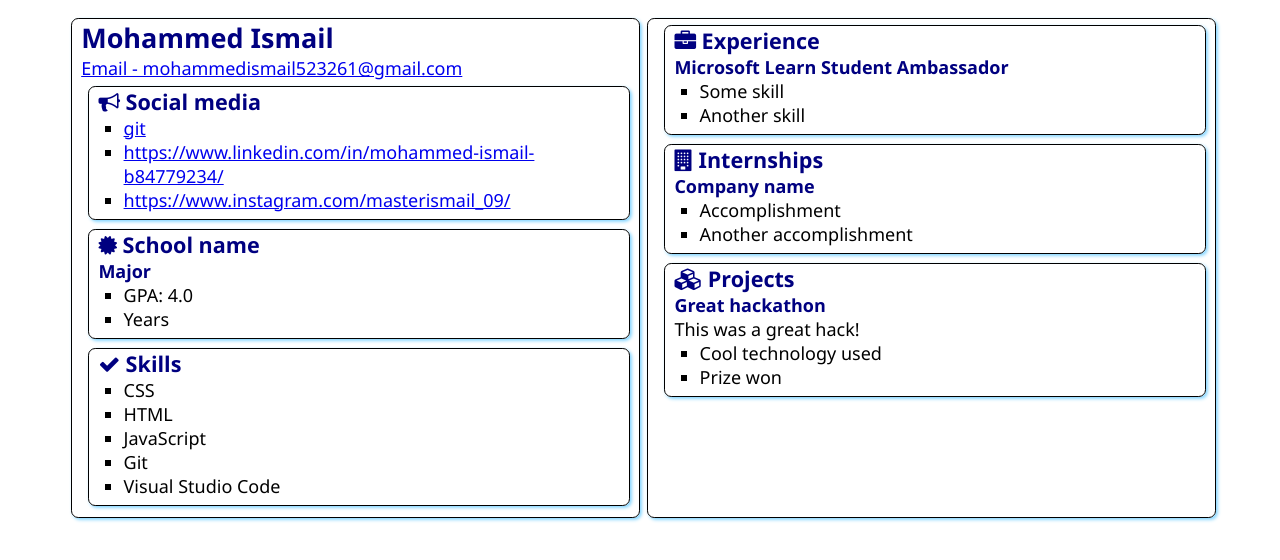
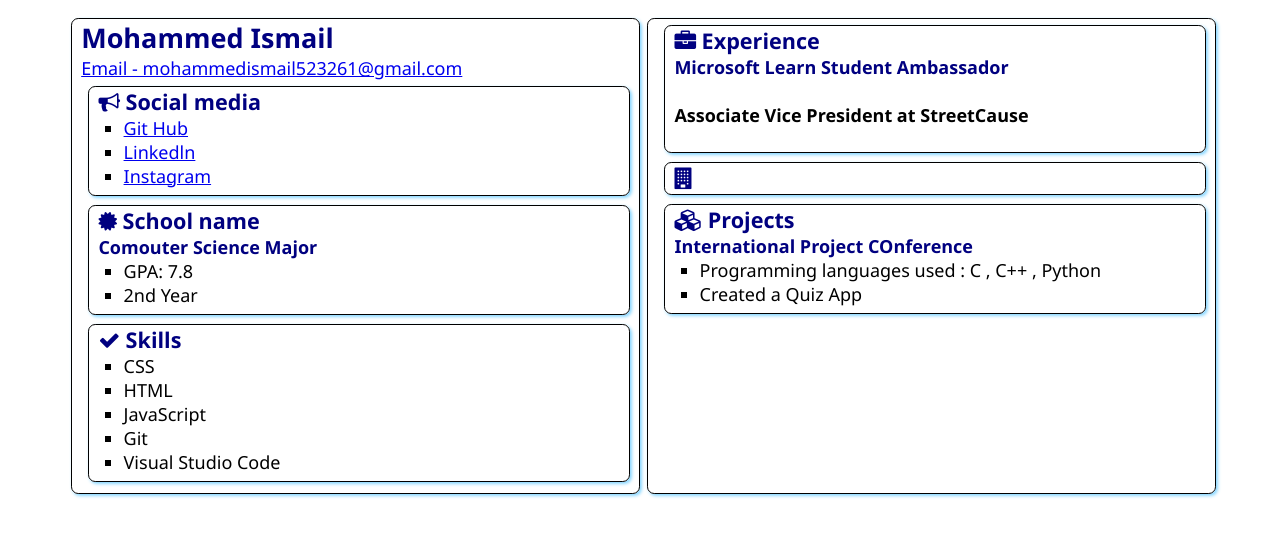
Before and after one commit to masterismail/SATechnicalOnboarding, a plain HTML site: page src/index.html in a window 1280 px wide. Drawn offline with Linux system fonts and the light colour scheme.

Commit message:
Update index.html

```diff
--- a/src/index.html
+++ b/src/index.html
@@ -21,9 +21,9 @@
                     Social media
                 </h2>
                 <ul>
-                    <li><a href="https://github.com/masterismail">git</a></li>
-                    <li><a href="https://linkedin.com/in/<handle>">https://www.linkedin.com/in/mohammed-ismail-b84779234/</a></li>
-                    <li><a href="https://instagram<handle>">https://www.instagram.com/masterismail_09/</a></li>
+                    <li><a href="https://github.com/masterismail">Git Hub</a></li>
+                    <li><a href="https://www.linkedin.com/in/mohammed-ismail-b84779234/">Linkedln</a></li>
+                    <li><a href="https://www.instagram.com/masterismail_09/">Instagram</a></li>
                 </ul>
             </section>
 
@@ -33,10 +33,10 @@
                         <i class="fa fa-certificate" aria-hidden="true"></i>
                         School name
                     </h2>
-                    <h3>Major</h3>
+                    <h3>Comouter Science Major</h3>
                     <ul>
-                        <li>GPA: 4.0</li>
-                        <li>Years</li>
+                        <li>GPA: 7.8</li>
+                        <li>2nd Year</li>
                     </ul>
                 </div>
             </section>
@@ -62,22 +62,12 @@
                     Experience
                 </h2>
                 <h3>Microsoft Learn Student Ambassador</h3>
-                <ul>
-                    <li>Some skill</li>
-                    <li>Another skill</li>
-                </ul>
+                <h4>Associate Vice President at StreetCause</h4>
             </section>
             <section class="box">
                 <h2>
                     <i class="fa fa-building" aria-hidden="true"></i>
-                    Internships
-                </h2>
 
-                <h3>Company name</h3>
-                <ul>
-                    <li>Accomplishment</li>
-                    <li>Another accomplishment</li>
-                </ul>
             </section>
             <section class="box">
                 <h2>
@@ -85,11 +75,10 @@
                     Projects
                 </h2>
 
-                <h3>Great hackathon</h3>
-                <div>This was a great hack!</div>
+                <h3>International Project COnference</h3>
                 <ul>
-                    <li>Cool technology used</li>
-                    <li>Prize won</li>
+                    <li>Programming languages used : C , C++ , Python </li>
+                    <li>Created a Quiz App</li>
                 </ul>
             </section>
         </article>
```
